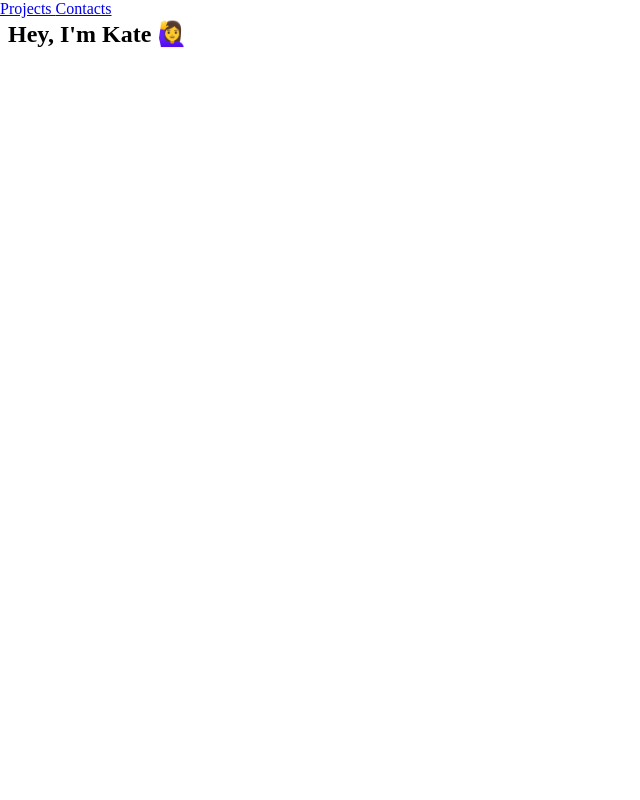
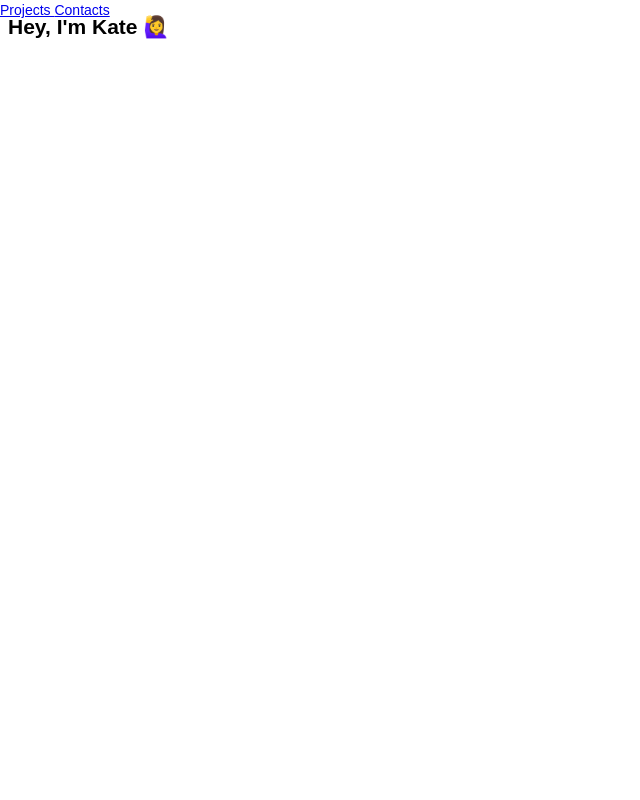
Before and after one commit to klink/klink.github.io, a plain HTML site: page index.html in a window 1280 px wide. Shown: the top 800 px of the page, without its empty margins (0-640 px from the left). Drawn offline with Linux system fonts and the light colour scheme.

Commit message:
Update style.css

```diff
--- a/style.css
+++ b/style.css
@@ -11,3 +11,9 @@
   left: 0px;
   top: 0px;
 }
+
+body {
+  font-family: 'Karla', sans-serif;
+  font-size: 14px;
+  line-height: 20px;
+}
```
